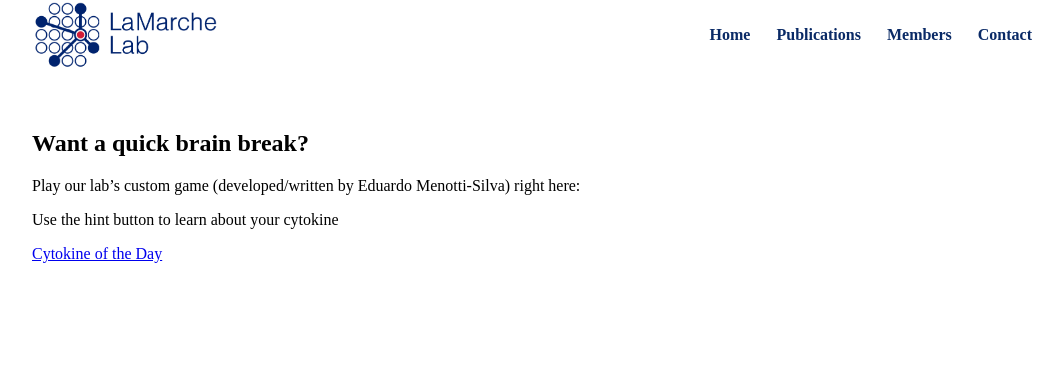
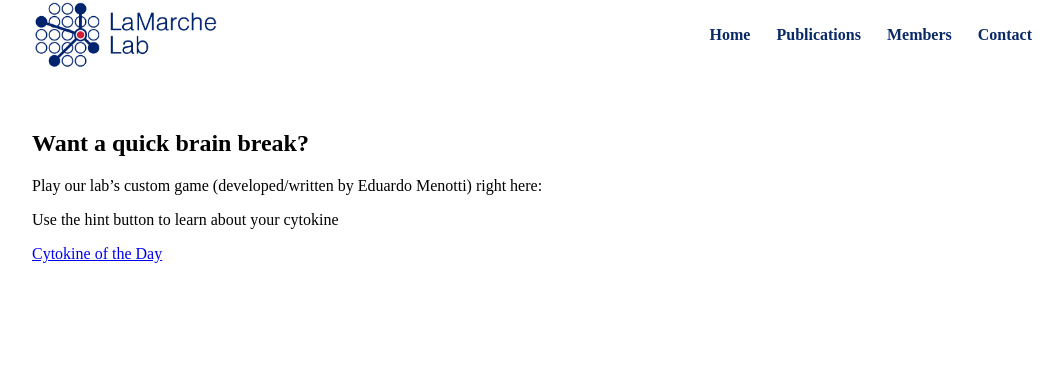
Before and after one commit to scoatespark/LaMarche-Lab, a Jekyll site: the page built from labfun.md, in a window 1280 px wide. Shown: the top 369 px of the page, without its empty margins (108-1171 px from the left). Built offline with Jekyll 4.4.1, drawn with Linux system fonts in a browser that asks for light colours.

Commit message:
Update labfun.md

```diff
--- a/labfun.md
+++ b/labfun.md
@@ -5,7 +5,7 @@ permalink: /labfun/
 ---
 
 <h2>Want a quick brain break?</h2>
-<p>Play our lab’s custom game (developed/written by Eduardo Menotti-Silva) right here:</p>
+<p>Play our lab’s custom game (developed/written by Eduardo Menotti) right here:</p>
 <p>Use the hint button to learn about your cytokine</p>
 
 [Cytokine of the Day](https://edumenotti.github.io/cytokine-wordle/)
```
